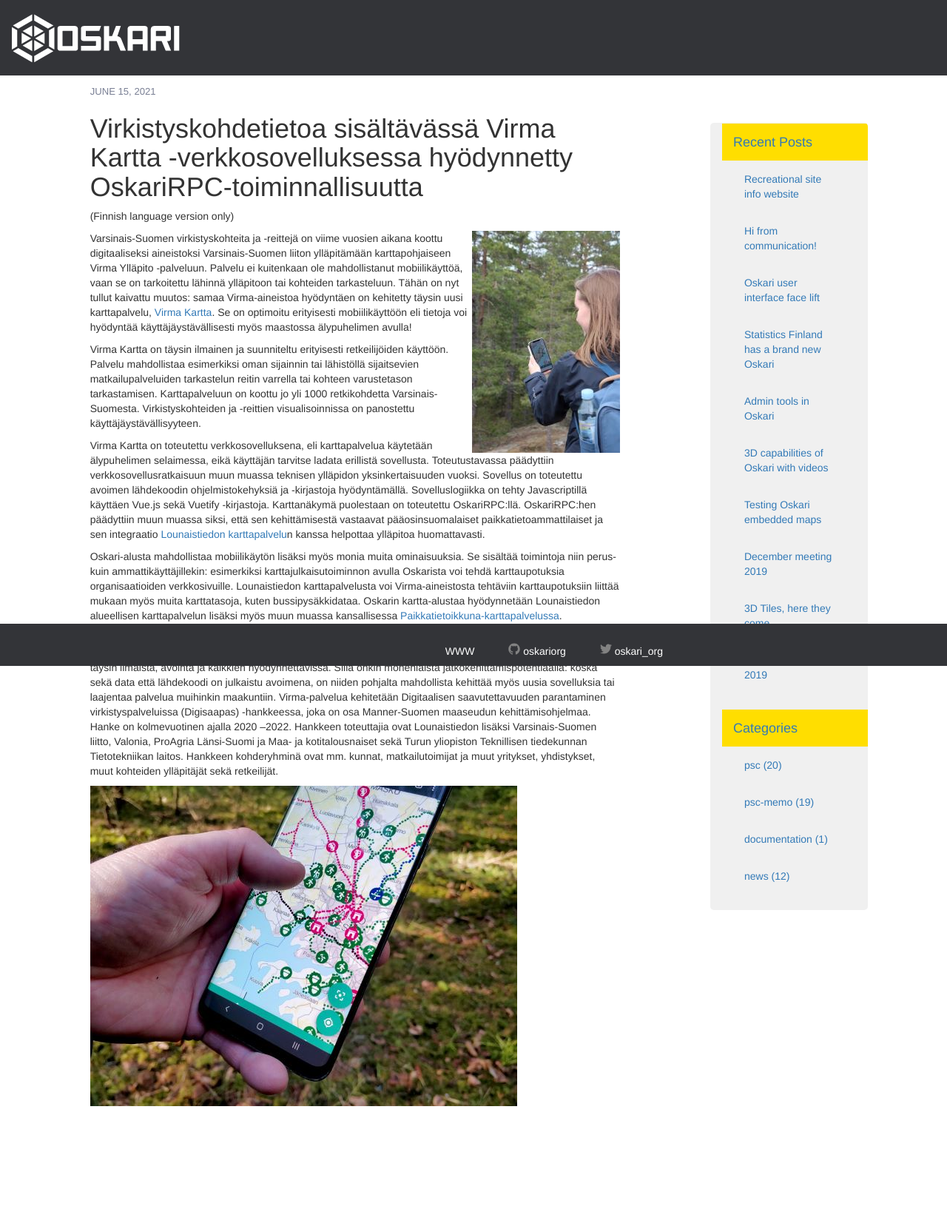
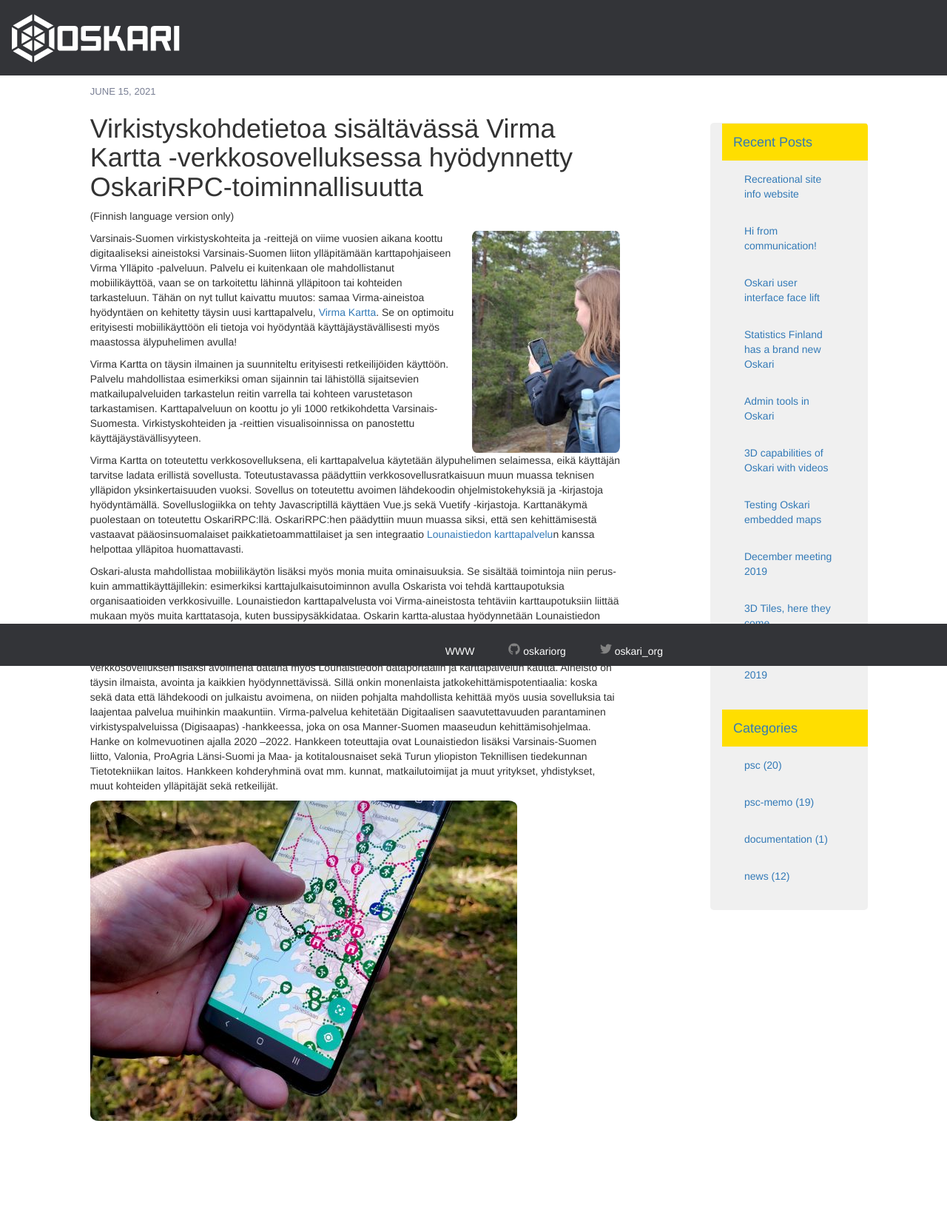
Before and after one commit to oskariorg/oskariorg.github.io, a Jekyll site: the page built from _posts/2021-06-15-Virma.md, in a window 1280 px wide. Shown: the whole page at 74% size. Built offline with Jekyll 4.4.1, drawn with Linux system fonts in a browser that asks for light colours; nearby versions of some CDN libraries.

Commit message:
Styling for pics

```diff
--- a/_posts/2021-06-15-Virma.md
+++ b/_posts/2021-06-15-Virma.md
@@ -10,7 +10,7 @@ categories: [news]
 
 (Finnish language version only)
 
-<img src="/img/virma/img1.jpg" class="img-responsive" style="float:right" /> Varsinais-Suomen virkistyskohteita ja -reittejä on viime vuosien aikana koottu digitaaliseksi aineistoksi Varsinais-Suomen liiton ylläpitämään karttapohjaiseen Virma Ylläpito -palveluun. Palvelu ei kuitenkaan ole mahdollistanut mobiilikäyttöä, vaan se on tarkoitettu lähinnä ylläpitoon tai kohteiden tarkasteluun. Tähän on nyt tullut kaivattu muutos: samaa Virma-aineistoa hyödyntäen on kehitetty täysin uusi karttapalvelu, <a href="https://kartta.virma.fi" target="_blank">Virma Kartta</a>. Se on optimoitu erityisesti mobiilikäyttöön eli tietoja voi hyödyntää käyttäjäystävällisesti myös maastossa älypuhelimen avulla!
+<img src="/img/virma/img1.jpg" class="img-responsive" style="float:right; margin-left: 20px; border-radius: 3%;" /> Varsinais-Suomen virkistyskohteita ja -reittejä on viime vuosien aikana koottu digitaaliseksi aineistoksi Varsinais-Suomen liiton ylläpitämään karttapohjaiseen Virma Ylläpito -palveluun. Palvelu ei kuitenkaan ole mahdollistanut mobiilikäyttöä, vaan se on tarkoitettu lähinnä ylläpitoon tai kohteiden tarkasteluun. Tähän on nyt tullut kaivattu muutos: samaa Virma-aineistoa hyödyntäen on kehitetty täysin uusi karttapalvelu, <a href="https://kartta.virma.fi" target="_blank">Virma Kartta</a>. Se on optimoitu erityisesti mobiilikäyttöön eli tietoja voi hyödyntää käyttäjäystävällisesti myös maastossa älypuhelimen avulla!
 
 Virma Kartta on täysin ilmainen ja suunniteltu erityisesti retkeilijöiden käyttöön. Palvelu mahdollistaa esimerkiksi oman sijainnin tai lähistöllä sijaitsevien matkailupalveluiden tarkastelun reitin varrella tai kohteen varustetason tarkastamisen. Karttapalveluun on koottu jo yli 1000 retkikohdetta Varsinais-Suomesta. Virkistyskohteiden ja -reittien visualisoinnissa on panostettu käyttäjäystävällisyyteen.
 
@@ -21,4 +21,4 @@ Oskari-alusta mahdollistaa mobiilikäytön lisäksi myös monia muita ominaisuuk
 Virma-aineistolla on siis monta jakelukanavaa: se on saatavilla Virma Ylläpito -palvelun ja Virma Kartta -verkkosovelluksen lisäksi avoimena datana myös Lounaistiedon dataportaalin ja karttapalvelun kautta. Aineisto on täysin ilmaista, avointa ja kaikkien hyödynnettävissä. Sillä onkin monenlaista jatkokehittämispotentiaalia: koska sekä data että lähdekoodi on julkaistu avoimena, on niiden pohjalta mahdollista kehittää myös uusia sovelluksia tai laajentaa palvelua muihinkin maakuntiin.
 Virma-palvelua kehitetään Digitaalisen saavutettavuuden parantaminen virkistyspalveluissa (Digisaapas) -hankkeessa, joka on osa Manner-Suomen maaseudun kehittämisohjelmaa. Hanke on kolmevuotinen ajalla 2020 –2022. Hankkeen toteuttajia ovat Lounaistiedon lisäksi Varsinais-Suomen liitto, Valonia, ProAgria Länsi-Suomi ja Maa- ja kotitalousnaiset sekä Turun yliopiston Teknillisen tiedekunnan Tietotekniikan laitos. Hankkeen kohderyhminä ovat mm. kunnat, matkailutoimijat ja muut yritykset, yhdistykset, muut kohteiden ylläpitäjät sekä retkeilijät.
 
-<img src="/img/virma/img2.jpg" class="img-responsive"/>
+<img src="/img/virma/img2.jpg" class="img-responsive" style="border-radius: 2%;" />
```
